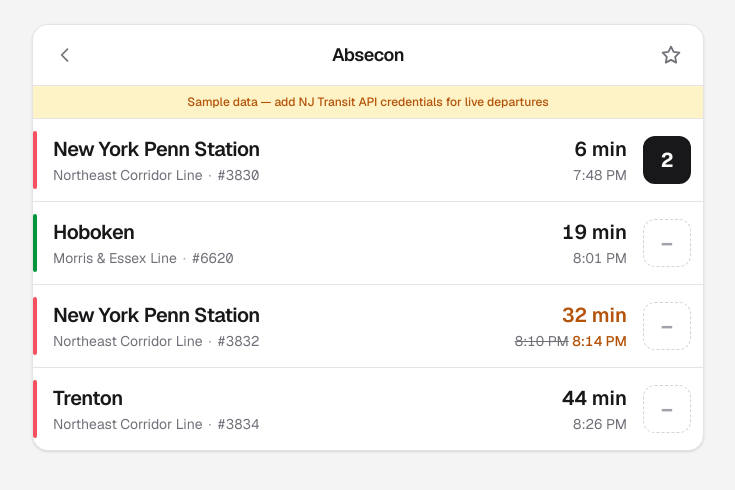
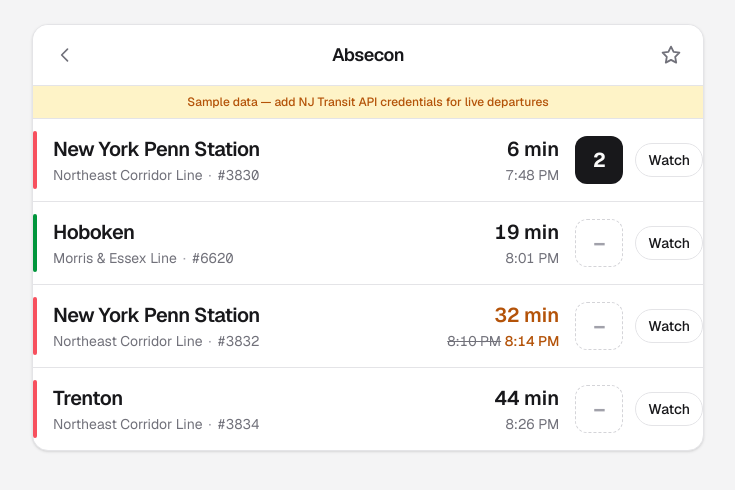
Before and after one commit to spwg/departure-board, a Next.js app: page /station/AB in a window 1280 px wide. Shown: the top 490 px of the page, without its empty margins (272-1007 px from the left). Built offline with nearby package versions, Linux system fonts and the light colour scheme.

Commit message:
Add cross-station departure watches

```diff
--- a/components/DepartureBoard.tsx
+++ b/components/DepartureBoard.tsx
@@ -4,6 +4,7 @@
 import type { DeparturesResponse } from "@/app/api/departures/[code]/route";
 import type { Departure } from "@/lib/departures";
 import { responseLiveTime } from "@/lib/freshness";
+import { reconcileStationWatches } from "@/lib/watches";
 import { DepartureRow } from "./DepartureRow";
 import { FreshnessWarning } from "./FreshnessWarning";
 
@@ -41,6 +42,9 @@
 
         const data: DeparturesResponse = await response.json();
         const fromCache = response.headers.get("X-From-Cache") === "1";
+        reconcileStationWatches(code, data.departures, {
+          live: !data.fixtures && !fromCache,
+        });
         setDepartures(data.departures);
         setFixtures(data.fixtures);
         setStale(fromCache);
--- a/components/DepartureRow.tsx
+++ b/components/DepartureRow.tsx
@@ -2,6 +2,7 @@
 import { formatClock, type Departure } from "@/lib/departures";
 import { useClockFormat } from "@/lib/clockFormat";
 import { lineColor, lineName } from "@/lib/stations";
+import { WatchButton } from "./WatchButton";
 
 /**
  * Formats the wait as something you can read at a glance while walking.
@@ -38,7 +39,7 @@
   const namedTrack = departure.track.length > 2;
 
   return (
-    <li className={`relative ${cancelled ? "opacity-55" : ""}`}>
+    <li className={`relative flex items-center ${cancelled ? "opacity-55" : ""}`}>
       <span
         aria-hidden
         className="absolute left-0 top-3 bottom-3 w-1 rounded-full"
@@ -50,7 +51,7 @@
           contents make a better accessible name than a summary would. */}
       <Link
         href={`/train/${encodeURIComponent(departure.trainNumber)}?from=${stationCode}`}
-        className="flex items-center gap-3 py-4 pl-4 pr-3 transition-colors hover:bg-bg focus-visible:bg-bg focus-visible:outline-none sm:gap-4 sm:pl-5"
+        className="flex min-w-0 flex-1 items-center gap-3 py-4 pl-4 pr-3 transition-colors hover:bg-bg focus-visible:bg-bg focus-visible:outline-none sm:gap-4 sm:pl-5"
       >
         <div className="min-w-0 flex-1">
           <div
@@ -124,6 +125,7 @@
 
         <span className="sr-only">See stops</span>
       </Link>
+      <WatchButton stationCode={stationCode} departure={departure} />
     </li>
   );
 }
--- a/components/StationPicker.tsx
+++ b/components/StationPicker.tsx
@@ -3,6 +3,7 @@
 import Link from "next/link";
 import { useCallback, useEffect, useMemo, useState, useSyncExternalStore } from "react";
 import { SettingsButton } from "@/components/SettingsButton";
+import { WatchedDepartures } from "@/components/WatchedDepartures";
 import { useFavorites } from "@/lib/favorites";
 import { useRecentStations } from "@/lib/recentStations";
 import {
@@ -152,6 +153,8 @@
         </div>
         <SettingsButton />
       </div>
+
+      <WatchedDepartures />
 
       {recentStationsLoaded && recentStations.length > 0 && (
         <Section
--- /dev/null
+++ b/components/WatchButton.tsx
@@ -0,0 +1,38 @@
+"use client";
+
+import type { Departure } from "@/lib/departures";
+import { useWatches } from "@/lib/watches";
+
+/** Watches or unwatches one exact departure without navigating away from its board. */
+export function WatchButton({
+  stationCode,
+  departure,
+}: {
+  stationCode: string;
+  departure: Departure;
+}) {
+  const { isWatched, watch, unwatch, loaded } = useWatches();
+  const key = {
+    stationCode: stationCode.toUpperCase(),
+    trainNumber: departure.trainNumber,
+    scheduledTime: departure.scheduledTime,
+  };
+  const active = isWatched(key);
+  const trainDescription = `train ${departure.trainNumber} to ${departure.destination}`;
+
+  return (
+    <button
+      type="button"
+      aria-pressed={active}
+      aria-label={`${active ? "Unwatch" : "Watch"} ${trainDescription}`}
+      onClick={() => {
+        if (active) unwatch(key);
+        else watch(stationCode, departure);
+      }}
+      className="shrink-0 rounded-full border border-edge px-3 py-1.5 text-sm font-medium text-text transition-colors hover:bg-bg focus-visible:outline-2 focus-visible:outline-offset-2 focus-visible:outline-current"
+      style={{ visibility: loaded ? "visible" : "hidden" }}
+    >
+      {active ? "Watching" : "Watch"}
+    </button>
+  );
+}
--- /dev/null
+++ b/components/WatchedDepartures.tsx
@@ -0,0 +1,55 @@
+"use client";
+
+import { formatClock } from "@/lib/departures";
+import { useClockFormat } from "@/lib/clockFormat";
+import { useWatches, type Watch } from "@/lib/watches";
+import { getStation } from "@/lib/stations";
+
+function stationName(watch: Watch): string {
+  return getStation(watch.stationCode)?.name ?? watch.stationCode;
+}
+
+/** The home-page control centre for all Watches, including other stations. */
+export function WatchedDepartures() {
+  const { watches, loaded, unwatch } = useWatches();
+  const { use24Hour } = useClockFormat();
+  if (!loaded || watches.length === 0) return null;
+
+  return (
+    <section className="mt-7">
+      <div className="mb-2 px-1">
+        <h2 className="text-xs font-semibold uppercase tracking-wider text-muted">
+          Watched departures
+        </h2>
+      </div>
+      <ul className="divide-y divide-edge overflow-hidden rounded-xl border border-edge bg-surface">
+        {watches.map((watch) => {
+          const name = stationName(watch);
+          return (
+            <li key={`${watch.stationCode}-${watch.trainNumber}-${watch.scheduledTime}`} className="flex items-center gap-3 px-4 py-3">
+              <div className="min-w-0 flex-1">
+                <p className="truncate font-medium">{watch.destination}</p>
+                <p className="mt-0.5 truncate text-xs text-muted">
+                  {name} · #{watch.trainNumber}
+                </p>
+              </div>
+              <div className="shrink-0 text-right text-sm font-medium">
+                {watch.status === "cancelled"
+                  ? "Cancelled"
+                  : formatClock(watch.expectedTime, { hour12: !use24Hour })}
+              </div>
+              <button
+                type="button"
+                onClick={() => unwatch(watch)}
+                aria-label={`Unwatch train ${watch.trainNumber} from ${name}`}
+                className="shrink-0 rounded-full px-2 py-1 text-sm text-muted transition-colors hover:bg-bg hover:text-text focus-visible:outline-2 focus-visible:outline-offset-2 focus-visible:outline-current"
+              >
+                Unwatch
+              </button>
+            </li>
+          );
+        })}
+      </ul>
+    </section>
+  );
+}
--- /dev/null
+++ b/lib/watches.ts
@@ -0,0 +1,194 @@
+"use client";
+
+import { useCallback, useSyncExternalStore } from "react";
+import type { Departure, DepartureStatus } from "@/lib/departures";
+
+const STORAGE_KEY = "departure-board:watches";
+const CHANGE_EVENT = "departure-board:watches-changed";
+const EMPTY: Watch[] = [];
+
+export type WatchKey = {
+  stationCode: string;
+  trainNumber: string;
+  scheduledTime: string;
+};
+
+/** The locally retained board details for one exact upcoming departure. */
+export type Watch = WatchKey & {
+  destination: string;
+  expectedTime: string;
+  status: DepartureStatus;
+  track: string;
+  line: string;
+  lineCode: string;
+};
+
+let cachedRaw: string | null = null;
+let cachedValue: Watch[] = EMPTY;
+let memoryFallback: Watch[] | null = null;
+
+function readRaw(): string | null {
+  try {
+    return window.localStorage.getItem(STORAGE_KEY);
+  } catch {
+    return null;
+  }
+}
+
+function isDepartureStatus(value: unknown): value is DepartureStatus {
+  return value === "on-time" || value === "delayed" || value === "cancelled" ||
+    value === "boarding" || value === "departed";
+}
+
+function normalizeWatch(value: unknown): Watch | null {
+  if (!value || typeof value !== "object") return null;
+  const watch = value as Record<string, unknown>;
+  if (
+    typeof watch.stationCode !== "string" ||
+    typeof watch.trainNumber !== "string" ||
+    typeof watch.scheduledTime !== "string" ||
+    typeof watch.destination !== "string" ||
+    typeof watch.expectedTime !== "string" ||
+    !isDepartureStatus(watch.status) ||
+    typeof watch.track !== "string" ||
+    typeof watch.line !== "string" ||
+    typeof watch.lineCode !== "string"
+  ) return null;
+
+  return {
+    stationCode: watch.stationCode.toUpperCase(),
+    trainNumber: watch.trainNumber,
+    scheduledTime: watch.scheduledTime,
+    destination: watch.destination,
+    expectedTime: watch.expectedTime,
+    status: watch.status,
+    track: watch.track,
+    line: watch.line,
+    lineCode: watch.lineCode,
+  };
+}
+
+function sameWatch(a: WatchKey, b: WatchKey): boolean {
+  return a.stationCode === b.stationCode &&
+    a.trainNumber === b.trainNumber &&
+    a.scheduledTime === b.scheduledTime;
+}
+
+function getSnapshot(): Watch[] {
+  if (memoryFallback) return memoryFallback;
+
+  const raw = readRaw();
+  if (raw === cachedRaw) return cachedValue;
+
+  cachedRaw = raw;
+  try {
+    const parsed: unknown = raw ? JSON.parse(raw) : [];
+    const normalized = Array.isArray(parsed)
+      ? parsed.map(normalizeWatch).filter((watch): watch is Watch => watch !== null)
+      : EMPTY;
+    cachedValue = normalized.filter(
+      (watch, index) => normalized.findIndex((other) => sameWatch(other, watch)) === index,
+    );
+  } catch {
+    cachedValue = EMPTY;
+  }
+  return cachedValue;
+}
+
+function subscribe(onChange: () => void): () => void {
+  window.addEventListener(CHANGE_EVENT, onChange);
+  window.addEventListener("storage", onChange);
+  return () => {
+    window.removeEventListener(CHANGE_EVENT, onChange);
+    window.removeEventListener("storage", onChange);
+  };
+}
+
+const noopSubscribe = () => () => {};
+
+function save(next: Watch[]): void {
+  try {
+    window.localStorage.setItem(STORAGE_KEY, JSON.stringify(next));
+    memoryFallback = null;
+  } catch {
+    memoryFallback = next;
+  }
+  window.dispatchEvent(new Event(CHANGE_EVENT));
+}
+
+function toWatch(stationCode: string, departure: Departure): Watch {
+  return {
+    stationCode: stationCode.toUpperCase(),
+    trainNumber: departure.trainNumber,
+    scheduledTime: departure.scheduledTime,
+    destination: departure.destination,
+    expectedTime: departure.expectedTime,
+    status: departure.status,
+    track: departure.track,
+    line: departure.line,
+    lineCode: departure.lineCode,
+  };
+}
+
+/** Returns every current Watch from the single local registry. */
+export function watchedDepartures(): Watch[] {
+  return getSnapshot();
+}
+
+/** Adds an exact departure once, regardless of how often its row is rendered. */
+export function watchDeparture(stationCode: string, departure: Departure): void {
+  const nextWatch = toWatch(stationCode, departure);
+  const current = getSnapshot();
+  if (current.some((watch) => sameWatch(watch, nextWatch))) return;
+  save([...current, nextWatch]);
+}
+
+/** Removes just one exact departure, never every daily use of its train number. */
+export function unwatchDeparture(key: WatchKey): void {
+  save(getSnapshot().filter((watch) => !sameWatch(watch, key)));
+}
+
+/**
+ * Reconciles Watches for one board response. Only a fresh live response can
+ * complete a Watch; cache, fixture, and failed responses keep it intact.
+ */
+export function reconcileStationWatches(
+  stationCode: string,
+  departures: Departure[],
+  { live }: { live: boolean },
+): void {
+  if (!live) return;
+
+  const normalizedStationCode = stationCode.toUpperCase();
+  const current = getSnapshot();
+  const next = current.flatMap((watch) => {
+    if (watch.stationCode !== normalizedStationCode) return [watch];
+    const departure = departures.find((candidate) => sameWatch(
+      watch,
+      toWatch(normalizedStationCode, candidate),
+    ));
+    return departure ? [toWatch(normalizedStationCode, departure)] : [];
+  });
+
+  if (next.length !== current.length || next.some((watch, index) => watch !== current[index])) {
+    save(next);
+  }
+}
+
+/** Client hook for displaying and managing the shared Watch registry. */
+export function useWatches() {
+  const watches = useSyncExternalStore(subscribe, getSnapshot, () => EMPTY);
+  const loaded = useSyncExternalStore(noopSubscribe, () => true, () => false);
+
+  const watch = useCallback(
+    (stationCode: string, departure: Departure) => watchDeparture(stationCode, departure),
+    [],
+  );
+  const unwatch = useCallback((key: WatchKey) => unwatchDeparture(key), []);
+  const isWatched = useCallback(
+    (key: WatchKey) => watches.some((watch) => sameWatch(watch, key)),
+    [watches],
+  );
+
+  return { watches, loaded, watch, unwatch, isWatched };
+}
--- a/vitest.config.ts
+++ b/vitest.config.ts
@@ -6,7 +6,7 @@
   test: {
     environment: "jsdom",
     setupFiles: ["./tests/setup.tsx"],
-    include: ["tests/{components,departures,njt-client,recent-stations,route,stations-fixtures}.test.{ts,tsx}"],
+    include: ["tests/{components,departures,njt-client,recent-stations,route,stations-fixtures,watches}.test.{ts,tsx}"],
     clearMocks: true,
   },
 });
```
Also changed, not shown: 2 other files (tests, documents, lock files or other folders).
